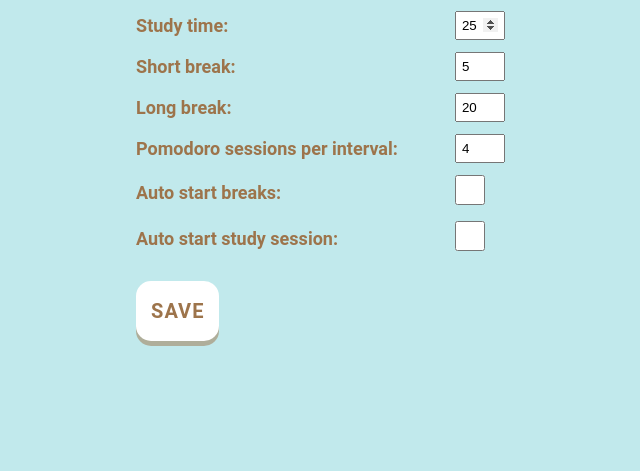
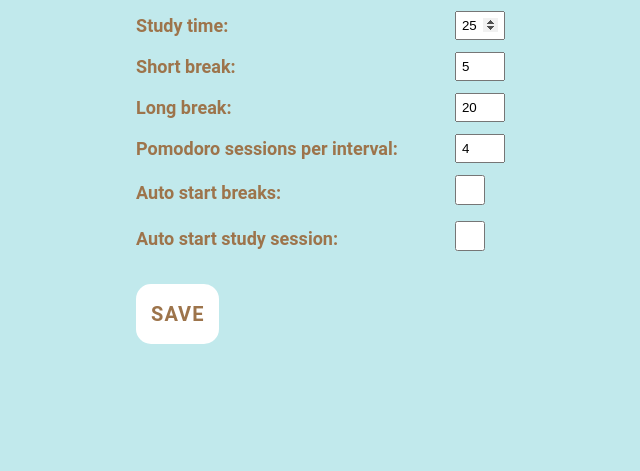
Before and after one commit to DanielaUnger/study-budgie, a Flask app: page / in a window 1280 px wide, while the restyled element is pressed. Shown: the part 141-612 px from the top of the page, without its empty margins (297-937 px from the left). Run offline with Flask 3, Linux system fonts and the light colour scheme; some web fonts are replaced.

Commit message:
changed button active style

```diff
--- a/static/pomo_style.css
+++ b/static/pomo_style.css
@@ -154,6 +154,11 @@ button:hover {
   transform: translateY(2px);
 }
 
+button:active {
+  transform: translateY(5px);
+  box-shadow: none;
+}
+
 @keyframes two-frame {
   0% {
     background-position: var(--frame-1) 0;
```
